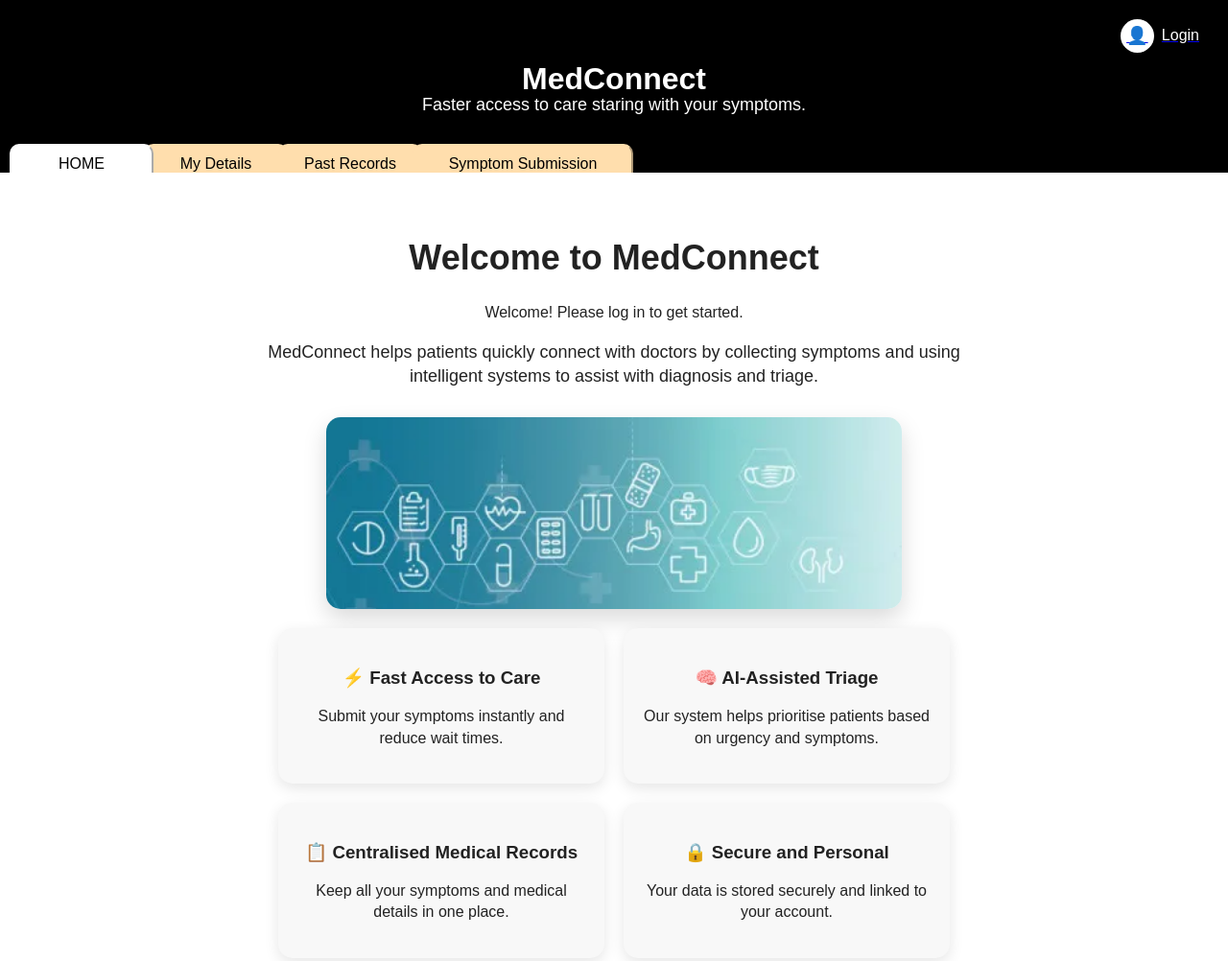
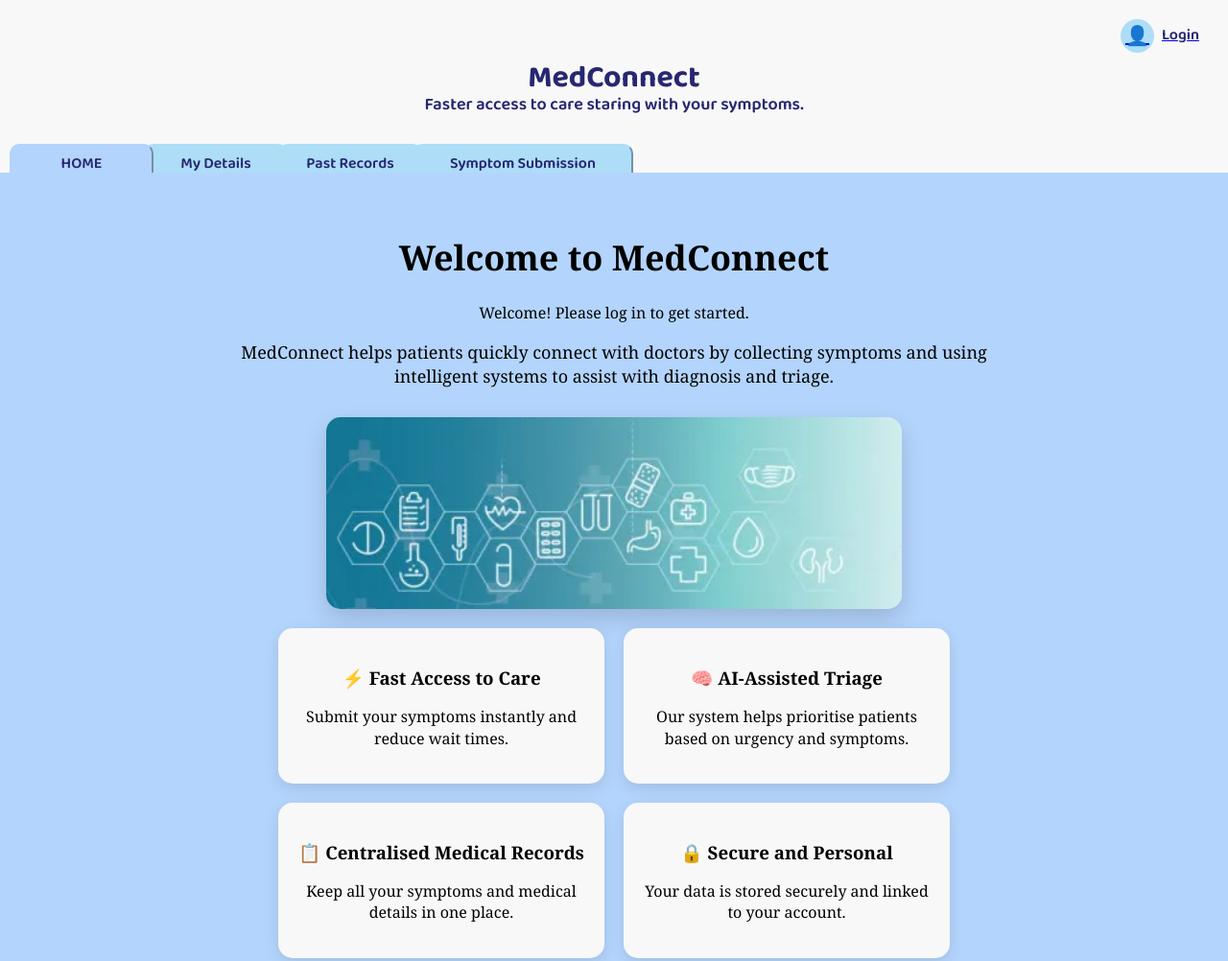
Before and after one commit to MitchellBeatson/COMM1120, a website built with webpack: page index.html in a window 1280 px wide. Shown: the top 1002 px of the page at 96% size. Built offline with nearby package versions, Linux system fonts and the light colour scheme.

Commit message:
Revised style for new theme

```diff
--- a/css/style.css
+++ b/css/style.css
@@ -10,6 +10,8 @@
 /* ==========================================================================
    Base styles: opinionated defaults
    ========================================================================== */
+@import url('https://fonts.googleapis.com/css2?family=Baloo+2:wght@600;700;800&family=Nunito:wght@400;500;600&display=swap');
+
 
 html {
   color: #222;
@@ -82,36 +84,49 @@ textarea {
 /* ==========================================================================
    Author's custom styles
    ========================================================================== */
+
+/*
 body {
-  background-color: white; /* Pink background for the whole body */
+  background-color: white;
   font-family: Papyrus, fantasy;
-  height: 200%; /* Ensure the body is tall enough for scrolling */
+  height: 200%;
   margin: 0;
-  padding-top: 80px; /* Adds spacing from the top to account for banner height */
-  overflow-y: auto; /* Enables vertical scrolling */
+  padding-top: 80px;
+  overflow-y: auto;
+}
+*/
+
+body {
+  background-color: #b3d4fc;
+  font-family: Georgia, serif;
+  color: black;
+  margin: 0;
+  padding-top: 80px;
 }
 
 .banner {
-  background-color: black;
-  color: white;
+  background-color:#f8f8f8;
+  color: #272772;
   padding: 200px;
   position: fixed;
-  top: 0; /* Position the banner at the top */
+  top: 0;
   width: 100%;
-  z-index: 1; /* Set the z-index lower than the pink background so it's behind */
+  z-index: 1;
   margin: 0;
-  box-sizing: border-box; /* Ensure padding does not affect its height */
+  box-sizing: border-box;
 }
 
 .title {
+  font-family: 'Baloo 2', sans-serif;
   font-size: 32px;
   text-transform: capitalize;
   font-weight: bold;
   text-align: center;
-  margin-top: -140px; /* Move the title up */
+  margin-top: -140px;
 }
 
 .subtitle {
+  font-family: 'Baloo 2', sans-serif;
   font-size: 18px;
   text-align: center;
   margin-top: -40px;
@@ -123,7 +138,7 @@ body {
 }
 
 .pinkBackground {
-  background-color: white;
+  background-color: #b3d4fc;
   display: flex;
   flex-direction: column;
   justify-content: center;
@@ -173,12 +188,16 @@ body {
 /* Style for the tab buttons */
 .tab-buttons button {
   width: 150px;
-  padding: 10px 15px;          /* Adjust button padding */
   margin: 0;
-  background-color: navajowhite;   /* Set the button background color (e.g., pink) */
-  border-color: navajowhite;
-  color: black;                /* Set the text color */
+  background-color:  #adddf7;   /* Set the button background color (e.g., pink) */
+  border-color:  #adddf7;
+  color: #272772;                /* Set the text color */
+  font-family: 'Baloo 2', sans-serif;
   font-size: 16px;             /* Adjust the text size */
+  display: flex;
+  align-items: flex-start;
+  justify-content: center;
+  padding: 6px 15px 12px;
   cursor: pointer;            /* Show pointer cursor on hover */
   border-radius: 10px;          /* Optional: round the corners of the button */
   transition: background-color 0.3s, border-color 0.3s; /* Smooth transition for hover effect */
@@ -209,15 +228,15 @@ body {
 
 /* Hover effect for buttons */
 .tab-buttons button:hover {
-  background-color: sandybrown;   /* Change background on hover */
-  border-color: sandybrown;
+  background-color:#82c4fa;   /* Change background on hover */
+  border-color:#82c4fa;
 }
 
 /* Active tab button style */
 .tab-buttons button.active-tab {
-  background-color: white;  /* Same as your hover color or any other color you want */
-  border-color: white;
-  color: black; /* Optional: Change text color to contrast with background */
+  background-color: #b3d4fc;  /* Same as your hover color or any other color you want */
+  border-color: #b3d4fc;
+  color: #272772; /* Optional: Change text color to contrast with background */
   z-index: 4;
 }
 
@@ -276,16 +295,18 @@ body {
   width: 35px;
   height: 35px;
   border-radius: 50%;
-  background-color: white;
-  color: black;
+  background-color: #adddf7;
+  color: #272772;
+  font-family: 'Baloo 2', sans-serif;
   display: flex;
   align-items: center;
   justify-content: center;
-  font-size: 18px;
+  font-size: 20px;
 }
 
 .user-text {
-  color: white;
+  color: #272772;
+  font-family: 'Baloo 2', sans-serif;
   font-size: 16px;
 }
 /*
@@ -461,6 +482,8 @@ button {
 .symptom-box {
   background-color: #f8f8f8;
   padding: 30px;
+  font-family: 'Baloo 2', sans-serif;
+  color: #272772;
   border-radius: 15px;
   width: 400px;
   text-align: center;
@@ -492,15 +515,17 @@ button {
 
 .symptom-box button {
   padding: 10px;
-  background-color: black;
-  color: white;
+  background-color: #adddf7;
+  font-family: 'Baloo 2', sans-serif;
+  color: #272772;
   border: none;
+  font-size: 19px;
   border-radius: 8px;
   cursor: pointer;
 }
 
 .symptom-box button:hover {
-  background-color: #333;
+  background-color: #82c4fa;
 }
 
 .emergency-label {
@@ -523,6 +548,8 @@ button {
 
 .records-box h2 {
   text-align: center;
+  font-family: 'Baloo 2', sans-serif;
+  color: #272772;
   margin-bottom: 20px;
 }
 
@@ -536,17 +563,18 @@ button {
 
 .record-summary {
   width: 100%;
-  background-color: navajowhite;
+  background-color: #adddf7;;
   border: none;
   padding: 15px;
   text-align: left;
   font-size: 16px;
   cursor: pointer;
-  font-family: Papyrus, fantasy;
+  color: #272772;
+  font-family: 'Baloo 2', sans-serif;
 }
 
 .record-summary:hover {
-  background-color: sandybrown;
+  background-color: #82c4fa;
 }
 
 .record-details {
@@ -554,6 +582,8 @@ button {
   display: none;
   text-align: left;
   border-top: 1px solid #ddd;
+  color: #272772;
+  font-family: 'Baloo 2', sans-serif;
 }
 
 .record-details p {
@@ -572,6 +602,8 @@ button {
 .details-box h2 {
   text-align: center;
   margin-bottom: 20px;
+  color: #272772;
+  font-family: 'Baloo 2', sans-serif;
 }
 
 .details-form {
@@ -603,15 +635,17 @@ button {
 
 .details-form button {
   padding: 10px;
-  background-color: black;
-  color: white;
+  background-color: #adddf7;;
+  color: #272772;
+  font-family: 'Baloo 2', sans-serif;
+  font-size: 19px;
   border: none;
   border-radius: 8px;
   cursor: pointer;
 }
 
 .details-form button:hover {
-  background-color: #333;
+  background-color: #82c4fa;
 }
 
 .details-checkbox {
```
